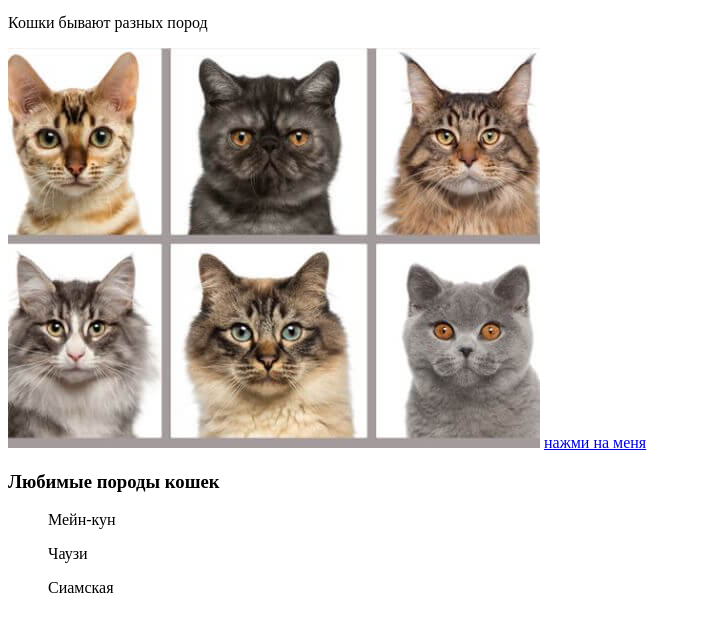
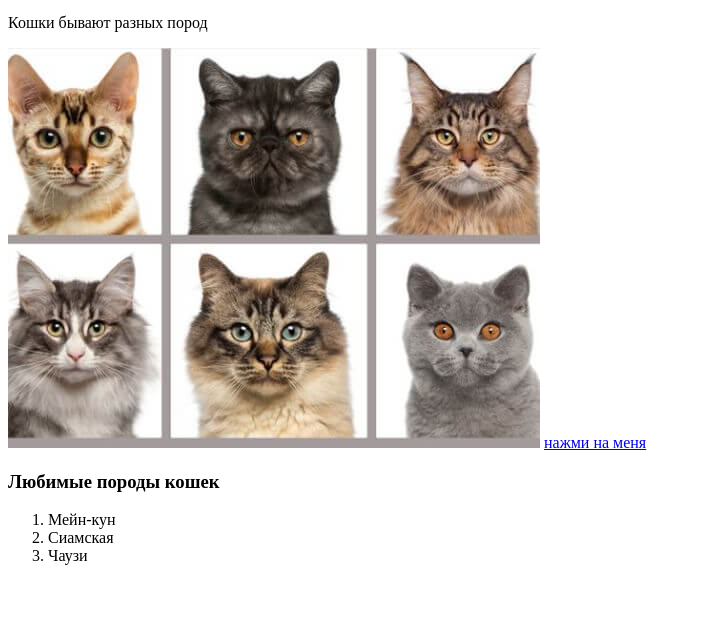
Before and after one commit to vivaskomilana-cloud/praktika-1, a plain HTML site: page index.html in a window 1280 px wide. Shown: the part 100-732 px from the top of the page, without its empty margins (0-702 px from the left). Drawn offline with Linux system fonts and the light colour scheme.

Commit message:
Update index.html

```diff
--- a/index.html
+++ b/index.html
@@ -12,10 +12,11 @@
   <img src="eaed46_36f5c2242e124 (1).jpg" >
 <a href="https://4lapy.ru/">нажми на меня</a>
 <h3>Любимые породы кошек</h1>
-    <ul>Мейн-кун</ul>
-    <ul>Чаузи</ul>
-    <ul>Сиамская</ul>
-
+    <ol>
+       <li>Мейн-кун</li>
+       <li>Сиамская</li>
+       <li>Чаузи</li>
+    </ol>
 </body>
    </html></h1>
 </body>
```
